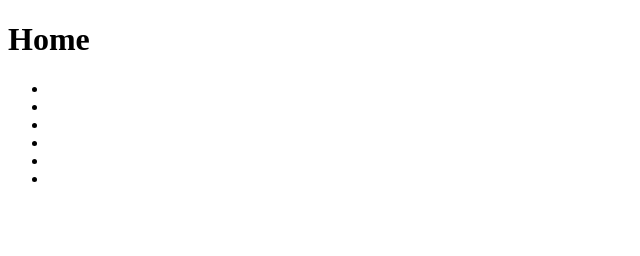
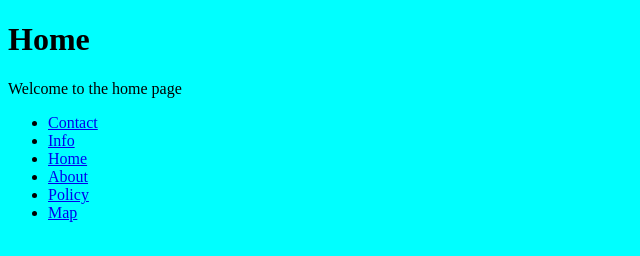
Before and after one commit to seye2vans/GIT-DEMO-APP, a plain HTML site: page index.html in a window 1280 px wide. Shown: the whole page, without its empty margins (0-640 px from the left). Drawn offline with Linux system fonts and the light colour scheme.

Commit message:
Changed background color to aqua

```diff
--- a/index.html
+++ b/index.html
@@ -4,17 +4,18 @@
     <meta charset="UTF-8">
     <meta name="viewport" content="width=device-width, initial-scale=1.0">
     <title>Document</title>
+    <link rel="stylesheet" href="./css/style.css">
 </head>
 <body>
     <h1>Home</h1>
-    <p></p>
+    <p>Welcome to the home page</p>
     <ul>
-        <li><a href="Contact"></a></li>
-        <li><a href="Info"></a></li>
-        <li><a href="Home"></a></li>
-        <li><a href="About"></a></li>
-        <li><a href="policy"></a></li>
-        <li><a href="Site map"></a></li>
+        <li><a href="Contact">Contact</a></li>
+        <li><a href="Info">Info</a></li>
+        <li><a href="Home">Home</a></li>
+        <li><a href="About">About</a></li>
+        <li><a href="policy">Policy</a></li>
+        <li><a href="Site map">Map</a></li>
 
     </ul>
 </body>
```
